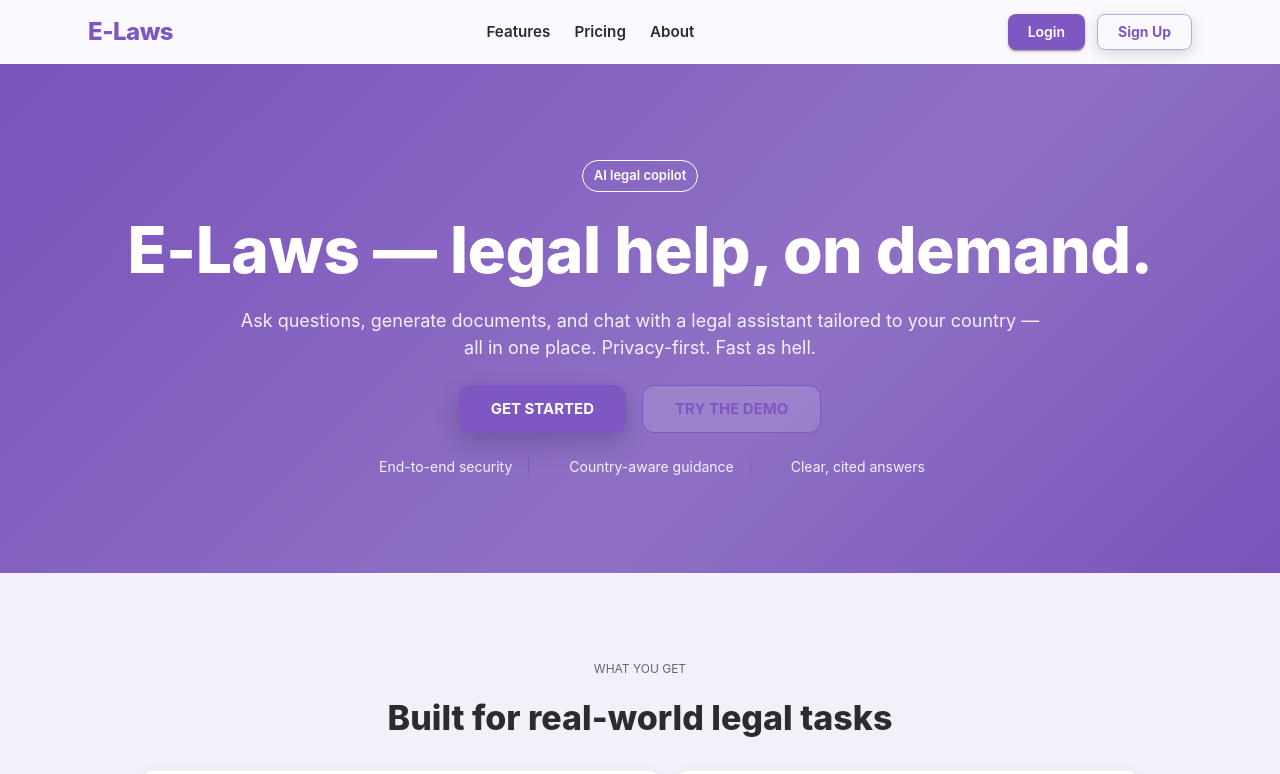
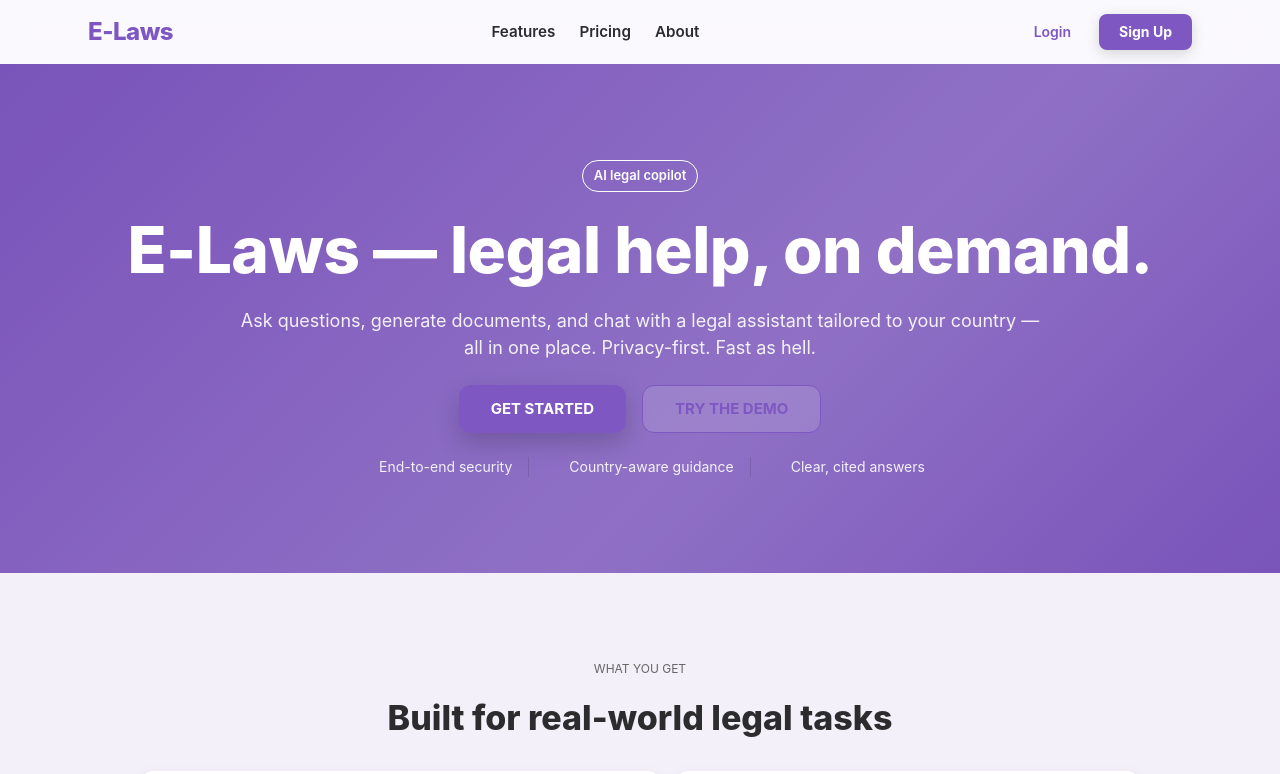
Before and after one commit to Makik7227/elaws-landing-page, a React (Vite) app in the folder eLawsLanding/: page / in a window 1280 px wide. Shown: the top 774 px of the page. Built offline with nearby package versions, Linux system fonts and the light colour scheme; no server answers; some icons are missing.

Commit message:
feat: addded top bar change when login

```diff
--- a/eLawsLanding/src/components/TopBar.tsx
+++ b/eLawsLanding/src/components/TopBar.tsx
@@ -6,13 +6,35 @@ import {
     alpha,
     Container,
 } from "@mui/material";
-import {Link as RouterLink} from "react-router-dom";
+import { Link as RouterLink, useNavigate } from "react-router-dom";
+import { useEffect, useState } from "react";
+import { onAuthStateChanged, signOut } from "firebase/auth";
+import type { User } from "firebase/auth";
 import MotionTypography from "./MotionTypography";
-import MotionButton from "./MotionButton.tsx";
-
+import MotionButton from "./MotionButton";
+import {auth} from "../../firebase.ts";
 
 const TopBar = () => {
     const trigger = useScrollTrigger({ disableHysteresis: true, threshold: 10 });
+    const navigate = useNavigate();
+
+    const [user, setUser] = useState<User | null>(null);
+
+    useEffect(() => {
+        // subscribe to auth changes
+        const unsub = onAuthStateChanged(auth, (u) => setUser(u));
+        return () => unsub();
+    }, []);
+
+    const handleLogout = async () => {
+        try {
+            await signOut(auth);
+            navigate("/");
+        } catch (e) {
+            console.error("Failed to sign out:", e);
+        }
+    };
+
     return (
         <AppBar
             position="sticky"
@@ -80,22 +102,49 @@ const TopBar = () => {
                         ))}
                     </Box>
 
-                    {/* Auth Buttons */}
-                    <Box sx={{ display: "flex", gap: 1.5 }}>
+                    {/* Right side: Auth-aware */}
+                    <Box sx={{ display: "flex", gap: 1.5, alignItems: "center" }}>
+                        {user ? (
+                            <>
                                 <MotionButton
-                            to="/login"
                                     component={RouterLink}
+                                    to="/cases" // change to your dashboard route
                                     variant="contained"
+                                    color="primary"
+                                    whileHover={{ scale: 1.05 }}
+                                    whileTap={{ scale: 0.95 }}
+                                    sx={{ borderRadius: 2, px: 2.5, fontWeight: 700, textTransform: "none" }}
+                                >
+                                    My Cases
+                                </MotionButton>
+                                <MotionButton
+                                    onClick={handleLogout}
+                                    variant="outlined"
                                     color="primary"
                                     whileHover={{ scale: 1.05 }}
                                     whileTap={{ scale: 0.95 }}
                                     sx={{ borderRadius: 2, px: 2.5, fontWeight: 600, textTransform: "none" }}
                                 >
+                                    Logout
+                                </MotionButton>
+                            </>
+                        ) : (
+                            <>
+                                <MotionButton
+                                    component={RouterLink}
+                                    to="/login"
+                                    variant="text"
+                                    color="primary"
+                                    whileHover={{ scale: 1.05 }}
+                                    whileTap={{ scale: 0.95 }}
+                                    sx={{ borderRadius: 2, px: 2, fontWeight: 600, textTransform: "none" }}
+                                >
                                     Login
                                 </MotionButton>
                                 <MotionButton
                                     component={RouterLink}
-                            variant="outlined"
+                                    to="/signup"
+                                    variant="contained"
                                     color="primary"
                                     whileHover={{ scale: 1.05 }}
                                     whileTap={{ scale: 0.95 }}
@@ -109,6 +158,8 @@ const TopBar = () => {
                                 >
                                     Sign Up
                                 </MotionButton>
+                            </>
+                        )}
                     </Box>
                 </Toolbar>
             </Container>
```
Lines whose indentation alone changed are shown as unchanged.
